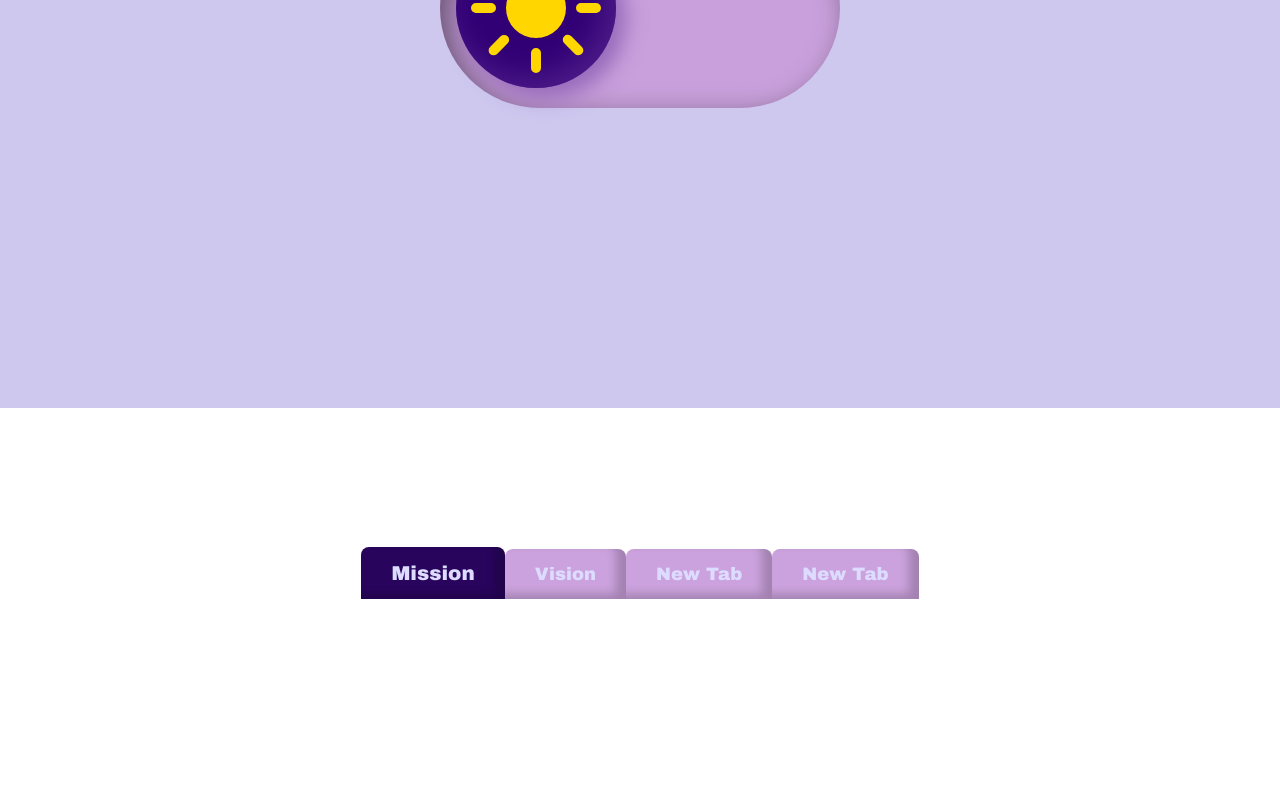
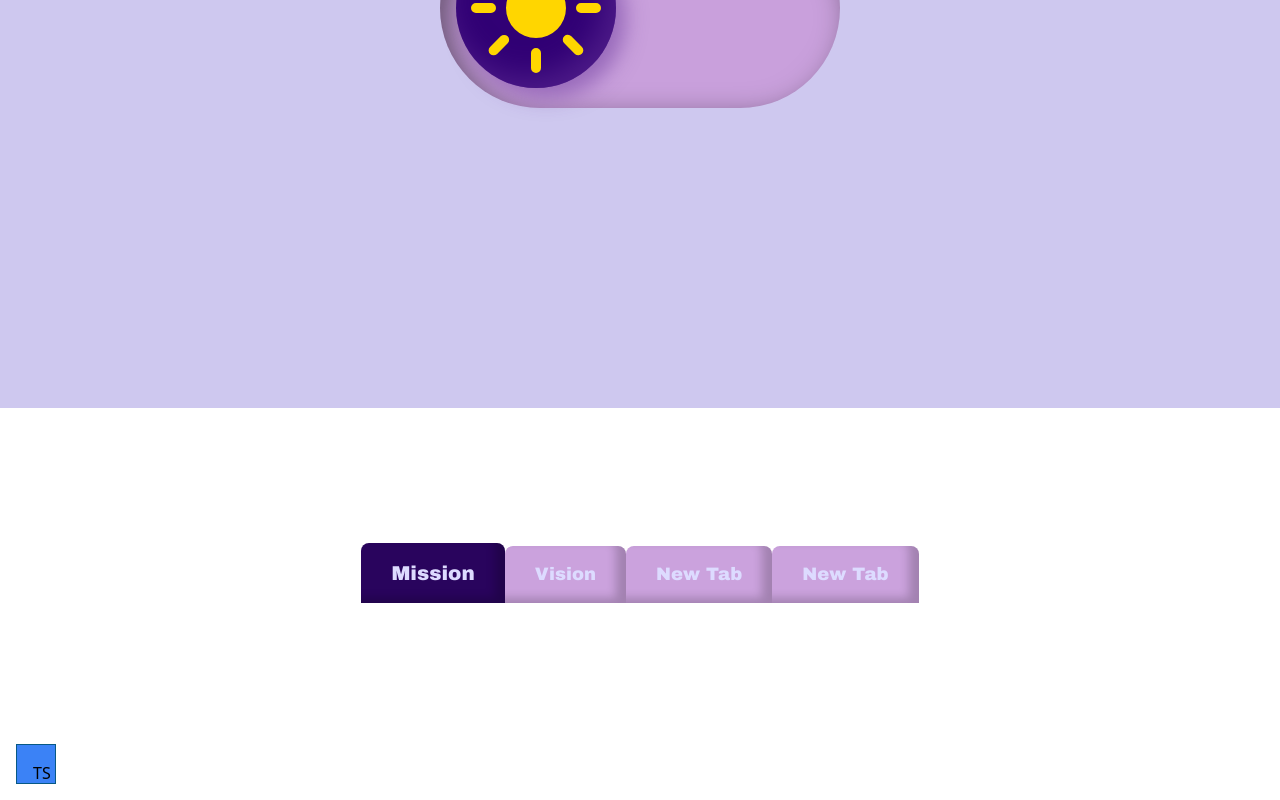
Before and after one commit to Brhylle/chuupurple, a Vue app: page / in a window 1280 px wide. Shown: the part 392-1192 px from the top of the page. Before the commit the page ends 1120 px from the top, so only its background shows below. Built offline with nearby package versions, Linux system fonts and the light colour scheme.

Commit message:
added tailwindcss integration

```diff
--- a/package.json
+++ b/package.json
@@ -17,8 +17,11 @@
     "@vue/cli-plugin-babel": "~5.0.0",
     "@vue/cli-plugin-eslint": "~5.0.0",
     "@vue/cli-service": "~5.0.0",
+    "autoprefixer": "^10.4.19",
     "eslint": "^7.32.0",
-    "eslint-plugin-vue": "^8.0.3"
+    "eslint-plugin-vue": "^8.0.3",
+    "postcss": "^8.4.38",
+    "tailwindcss": "^3.4.3"
   },
   "eslintConfig": {
     "root": true,
--- /dev/null
+++ b/postcss.config.js
@@ -0,0 +1,7 @@
+// postcss.config.js
+module.exports = {
+  plugins: {
+    tailwindcss: {},
+    autoprefixer: {},
+  },
+}
--- a/src/App.vue
+++ b/src/App.vue
@@ -8,17 +8,21 @@
     </div>
     <TabsComponent msg="Welcome to Your Vue.js App"/>
   </div>
+
+  <NewComponent msg="ts"></NewComponent>
 </template>
 
 <script>
 import DarkToggleButton from './components/DarkToggleButton.vue';
 import TabsComponent from './components/TabsComponent.vue'
+import NewComponent from './components/NewComponent.vue'
 
 export default {
   name: 'App',
   components: {
     DarkToggleButton,
-    TabsComponent
+    TabsComponent,
+    NewComponent
   },
   data() {
     return {
--- /dev/null
+++ b/src/components/NewComponent.vue
@@ -0,0 +1,14 @@
+<template>
+    <div class="bg-blue-500 uppercase m-4 p-4 w-10 h-10 border border-sky-800">
+        {{ msg }}
+    </div>
+</template>
+
+<script>
+export default {
+    name: 'NewComponent',
+    props: {
+     msg: String,
+    }
+}
+</script>
--- /dev/null
+++ b/src/index.css
@@ -0,0 +1,3 @@
+@tailwind base;
+@tailwind components;
+@tailwind utilities;
--- a/src/main.js
+++ b/src/main.js
@@ -1,4 +1,5 @@
 import { createApp } from 'vue';
 import App from './App.vue';
+import './index.css'
 
 createApp(App).mount('#app');
--- /dev/null
+++ b/tailwind.config.js
@@ -0,0 +1,12 @@
+// tailwind.config.js
+module.exports = {
+  purge: ['./index.html', './src/**/*.{vue,js,ts,jsx,tsx}'],
+  darkMode: false, // or 'media' or 'class'
+  theme: {
+    extend: {},
+  },
+  variants: {
+    extend: {},
+  },
+  plugins: [],
+}
```
Also changed, not shown: 1 other file (tests, documents, lock files or other folders).
